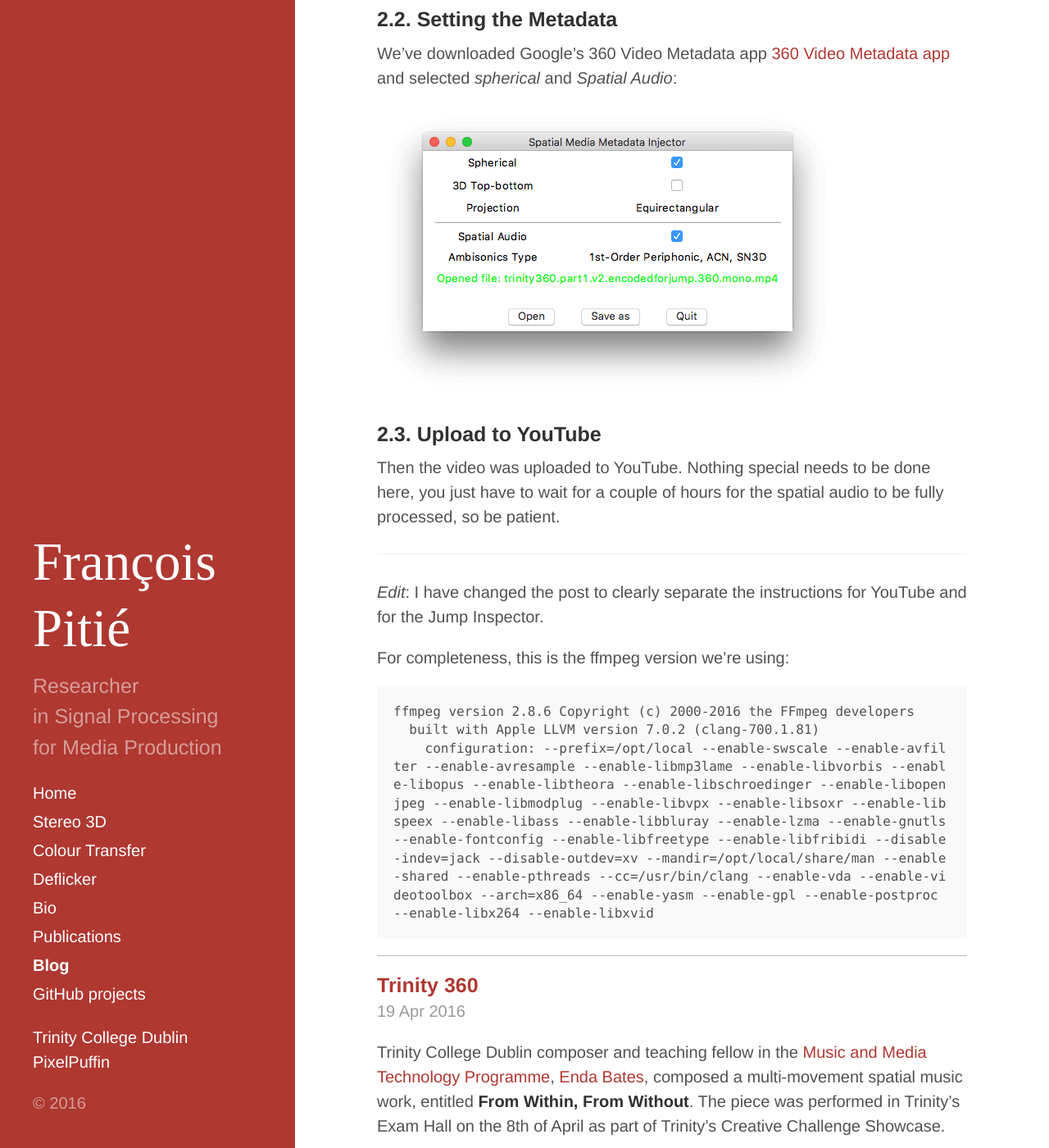
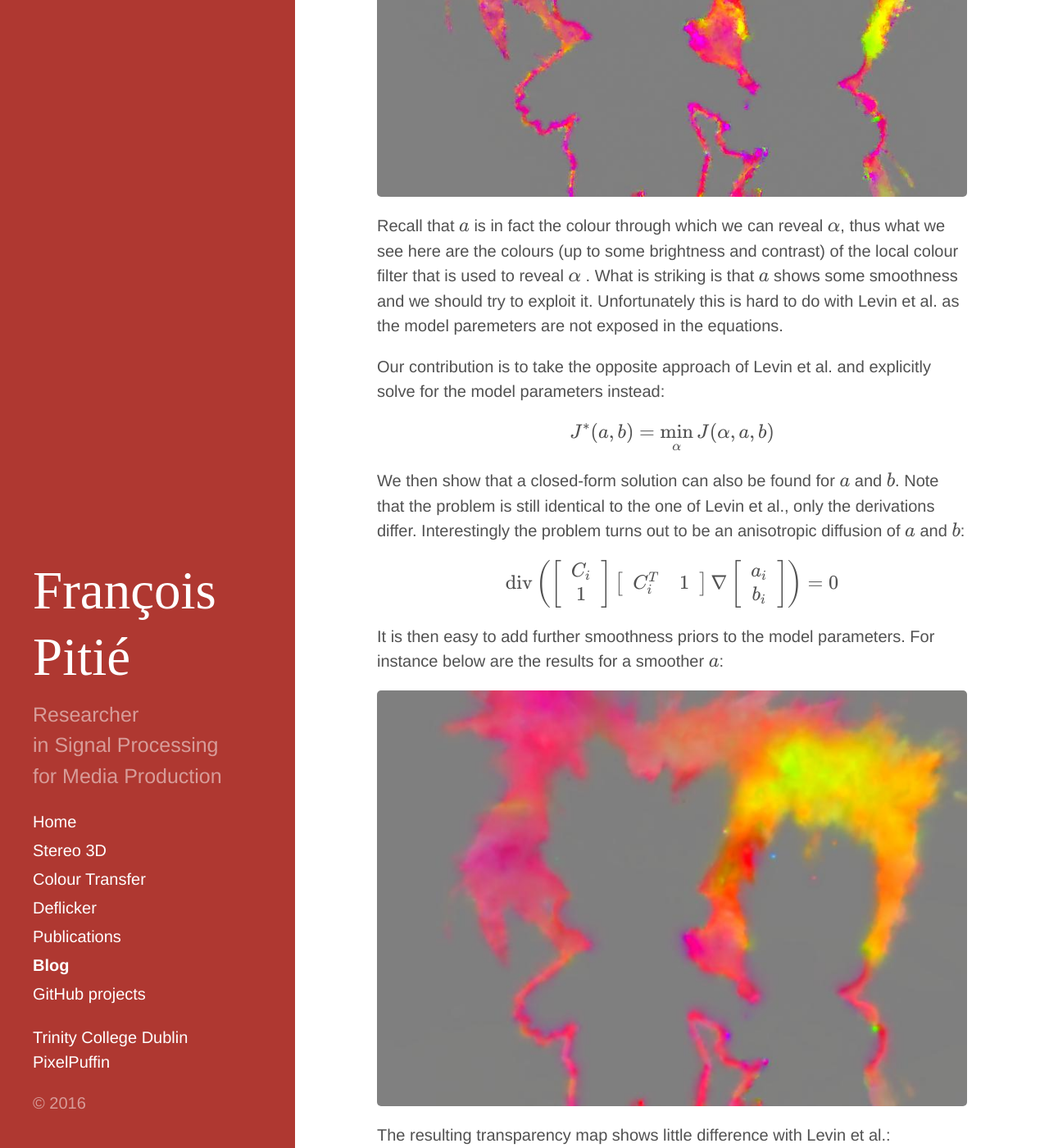
Before and after one commit to frcs/frcs.github.io, a Jekyll site: the page built from blog.md, in a window 1280 px wide and 1400 px high, scrolled down 3521 px. Shown: the whole window at 82% size. Built offline with Jekyll 4.4.1, drawn with Linux system fonts in a browser that asks for light colours; nearby versions of some CDN libraries; some of the changed text lies outside the part shown.

Commit message:
new post on colour matting

```diff
--- a/_includes/head.html
+++ b/_includes/head.html
@@ -7,9 +7,11 @@
   <meta name="viewport" content="width=device-width, initial-scale=1.0, maximum-scale=1">
 
   <title>
-    {% if page.title == "Bio" %}
+	  {% capture title_size %}{{ page.title | size }}{% endcapture %}
+
+	  {% if title_size == "0" %}
       {{ site.title }} &middot; {{ site.tagline }}
-    {% else %}
+      {% else %}
       {{ page.title }} &middot; {{ site.title }}
     {% endif %}
   </title>
@@ -33,5 +35,10 @@
 
   <!-- RSS -->
   <link rel="alternate" type="application/rss+xml" title="RSS" href="/atom.xml">
+
+
+  <link rel="stylesheet" href="https://cdnjs.cloudflare.com/ajax/libs/KaTeX/0.6.0/katex.min.css">
+  <script src="https://cdnjs.cloudflare.com/ajax/libs/KaTeX/0.6.0/katex.min.js"></script>
+  <script src="https://cdnjs.cloudflare.com/ajax/libs/KaTeX/0.6.0/contrib/auto-render.min.js"></script>
+
 </head>
-</head>
--- a/_layouts/default.html
+++ b/_layouts/default.html
@@ -7,13 +7,46 @@
 
     {% include sidebar.html %}
 
+    <div id="content">
     <div class="content container">
       {{ content }}
+
+		<script>
+		renderMathInElement(
+			document.getElementById("content"),
+			{
+				delimiters: [
+					{left: "$$", right: "$$", display: true},
+					{left: "\\[", right: "\\]", display: true},
+					{left: "$", right: "$", display: false},
+					{left: "\\(", right: "\\)", display: false}
+				]
+			}
+		);
+
+		// kramdown generates script tags with type "math/tex"
+		var mathBlocks = document.querySelectorAll('script[type^="math/tex"]');
+		Array.prototype.forEach.call(mathBlocks, function(el) {
+			var tex = el.textContent
+			    .replace('% <![CDATA[', '')
+				.replace('%]]>', '');
+			// replace the script tag with KaTeX, wrap in <p> if it is a block
+			el.outerHTML = (el.type === 'math/tex; mode=display') ?
+						   '<p>' + katex.renderToString(tex, {displayMode: true}) + '</p>' :
+						   katex.renderToString(tex);
+			});
+
+		</script>
 
       {% if page.comments %}
 		{% include comments.html %}
       {% endif %}
     </div>
+    </div>
+
 	{% include analytics.html %}
+
+
+
   </body>
 </html>
--- /dev/null
+++ b/_posts/2016-06-07-alternative-matting-laplacian-theory.md
@@ -0,0 +1,109 @@
+---
+layout: post
+title: Alternative Matting Laplacian (Theory)
+tags:
+- paper, matting
+comments: true
+maths: true
+---
+
+My paper on an alternative Matting Laplacian has been recently accepted at [ICIP 2016](2016.ieeeicip.org). I have uploaded the preprint to [arXiv.org](https://arxiv.org/abs/1605.04785) and the reference code is also available on my [github repository](https://github.com/frcs/alternative-matting-laplacian):
+
+	git clone https://github.com/frcs/alternative-matting-laplacian.git
+
+
+# Theory
+
+Consider the picture below (taken from [www.alphamatting.com](http://www.alphamatting.com)):
+
+![original image](/images/troll.jpg)
+
+Say we want to cut out the trolls from the background. We need to
+extract an opacity mask of the foreground. This mask is typically
+called the $\alpha$ matte. When working in the linear RGB colour
+space, the observed colour $C_i$ at pixel $i$ is a blend between the
+foreground colour $F_i$ and the background $B_i$:
+
+$$
+C_i = \alpha_i F_i + (1 - \alpha_i)
+B_i
+$$
+
+We need to solve for $F_i$, $B_i$ and $\alpha_i$. This is
+unfortunately non-linear. In their remarkable work, Levin et
+al. propose that the transparency values can be approximated as a
+linear combination of the colour components:
+
+$$
+	\alpha_i = a_i^T C_i + b_i
+$$
+
+with $a_i = [a_i^R, a_i^G, a_i^B]$.  We can think of $a$ and $b$ as a
+colour filter that we apply on the picture to obtain an intensity map
+of $\alpha$. In a way, $a$ is the _colour_ through which $\alpha$
+is revealed. Below is as example with $\alpha=2.2 C^R -1.36 C^G - 0.41
+C^B -0.04$:
+
+![](/images/troll_colourfilter.jpg)
+
+This map is a good approximation of $\alpha$ for the top left of the
+picture but not quite for the rest.  What we need is a spatially
+varying model that works for all parts of the image. The next key
+contribution from Levin et al. it to solve just this. They state that
+each local matting model should fit local $3\times3$ overlapping image
+patches $w_i$. This leads to the following energy to minimise:
+
+$$
+J(\alpha, a, b) = \sum_i \sum_{j\in w_i } \left(a_i^T C_j + b_i -
+  \alpha_j\right)^2
+$$
+
+This is a quadratic expression in $a$, $b$ and $\alpha$. Levin et
+al. show that a closed-form solution for $\alpha$ can be found without
+having to explicitly compute the model parameters $a_i$ and $b_i$:
+
+$$
+J^*(\alpha) = \min_{a,b} J(\alpha, a, b)
+$$
+
+This lead to a sparse linear system $A \alpha = 0$, which admits a
+closed-form solution. It then is easy to add constraints to the values
+of $\alpha$. Below is a result based on this ideas:
+
+![](/images/troll_alpha_levin.jpg)
+
+Now, let us look at what the implicitly computed model parameters look like. The image below is a map of $a/5 + 0.5$:
+
+![](/images/troll_a_levin.jpg)
+
+Recall that $a$ is in fact the colour through which we can reveal
+$\alpha$, thus what we see here are the colours (up to some brightness
+and contrast) of the local colour filter that is used to reveal
+$\alpha$ .  What is striking is that $a$ shows some smoothness and we
+should try to exploit it. Unfortunately this is hard to do with Levin
+et al. as the model paremeters are not exposed in the equations.
+
+Our contribution is to take the opposite approach of Levin et al. and explicitly solve for the model parameters instead:
+
+$$
+J^*(a,b) = \min_{\alpha} J(\alpha, a, b)
+$$
+
+We then show that a closed-form solution can also be found for $a$ and $b$. Note that the problem is still identical to the one of Levin et al., only the derivations differ. Interestingly the problem turns out to be an anisotropic diffusion of $a$ and $b$:
+
+$$
+\mathrm{div}\left(  \left[ \begin{array}{c} C_i \\ 1 \end{array} \right] \left[ \begin{array}{cc} C^T_i &  1 \end{array} \right] \nabla \left[ \begin{array}{c} a_i \\  b_i \end{array} \right]  \right) = 0
+$$
+
+It is then easy to add further smoothness priors to the model parameters. For instance below are the results for a smoother $a$:
+
+![](/images/troll_a_ours.jpg)
+
+The resulting transparency map shows little difference with Levin et al.:
+
+![](/images/troll_alpha_ours.jpg)
+
+The advantages of this approach are
+
+1. Computational. Our equations are simpler than in Levin et al..
+2. Modelling. It is easier to set meaningful priors on $a$ and $b$.
--- a/index.html
+++ b/index.html
@@ -1,6 +1,6 @@
 ---
 layout: page
-title: Bio
+title:
 description: webpage of Dr François Pitié, researcher in video processing at Trinity College Dublin.
 ---
 
```
Also changed, not shown: images/troll.jpg (added), images/troll_a_levin.jpg (added), images/troll_a_ours.jpg (added), images/troll_alpha_levin.jpg (added), images/troll_alpha_ours.jpg (added), images/troll_b_levin.jpg (added), images/troll_b_ours.jpg (added), images/troll_colourfilter.jpg (added).
